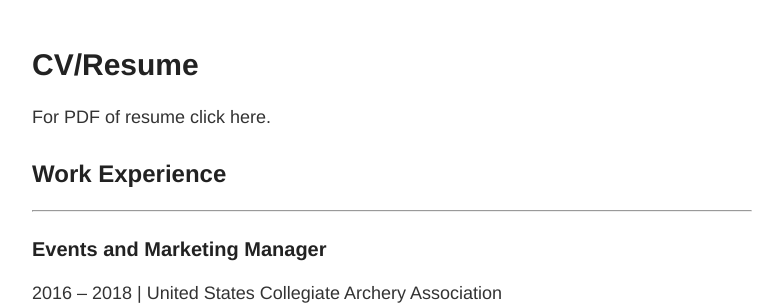
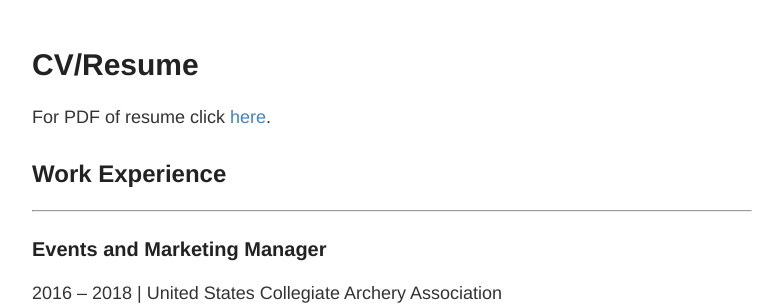
Before and after one commit to barajaspatrick/GithubSite, a Jekyll site: the page built from cv.md, in a window 1280 px wide and 900 px high. Shown: the part 165-470 px from the top of the window, without its empty margins (248-1031 px from the left). Built offline with Jekyll 4.4.1, drawn with Linux system fonts in a browser that asks for light colours; some of the changed lines change nothing that is shown.

Commit message:
Update cv.md

```diff
--- a/cv.md
+++ b/cv.md
@@ -2,7 +2,7 @@
 layout: page
 title: CV/Resume
 ---
-For PDF of resume click here.
+For PDF of resume click [here](https://github.com/barajaspatrick/barajaspatrick.github.io/blob/master/docs/Resume_12_20_18.pdf).
 
 ## Work Experience
 ---
```
